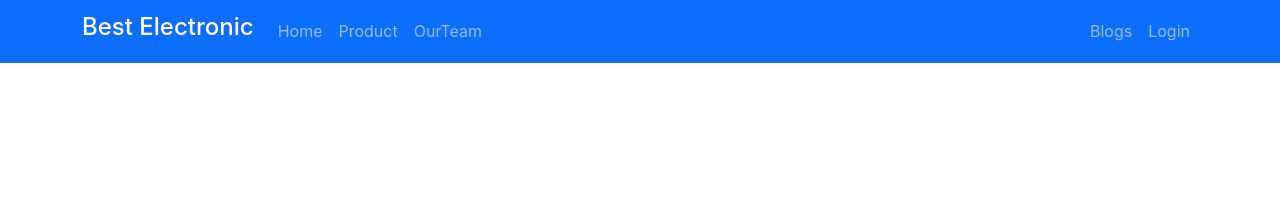
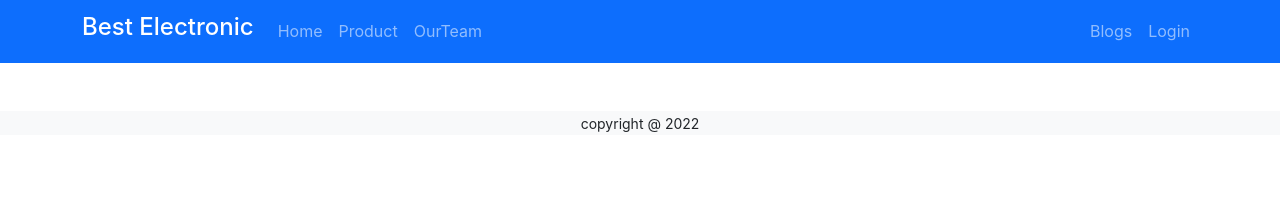
Before and after one commit to sabujdev/warehouse-management-client-side, a React (Create React App) app: page / in a window 1280 px wide. Shown: the top 201 px of the page. Built offline with nearby package versions, Linux system fonts and the light colour scheme.

Commit message:
Footer section added

```diff
--- a/src/App.js
+++ b/src/App.js
@@ -1,5 +1,6 @@
 
 import './App.css';
+import Footer from './Pages/Shared/Footer/Footer';
 import Header from './Pages/Shared/Header/Header';
 
 function App() {
@@ -7,6 +8,7 @@ function App() {
     <div>
       <Header></Header>
 
+      <Footer></Footer>
     </div>
   );
 }
--- a/src/Pages/Shared/Footer/Footer.js
+++ b/src/Pages/Shared/Footer/Footer.js
@@ -1,11 +1,15 @@
-import React from 'react';
+import React from "react";
 
 const Footer = () => {
-    return (
-        <div>
-
-        </div>
-    );
+  const today = new Date();
+  const year = today.getFullYear();
+  return (
+    <footer className="text-center mt-5 bg-light">
+      <p>
+        <small>copyright @ {year} </small>
+      </p>
+    </footer>
+  );
 };
 
 export default Footer;
--- a/src/Pages/Shared/Header/Header.js
+++ b/src/Pages/Shared/Header/Header.js
@@ -28,7 +28,6 @@ const Header = () => {
                 Blogs
               </Nav.Link>
               <Nav.Link as={Link} to="login">
-
                 Login
               </Nav.Link>
             </Nav>
```
